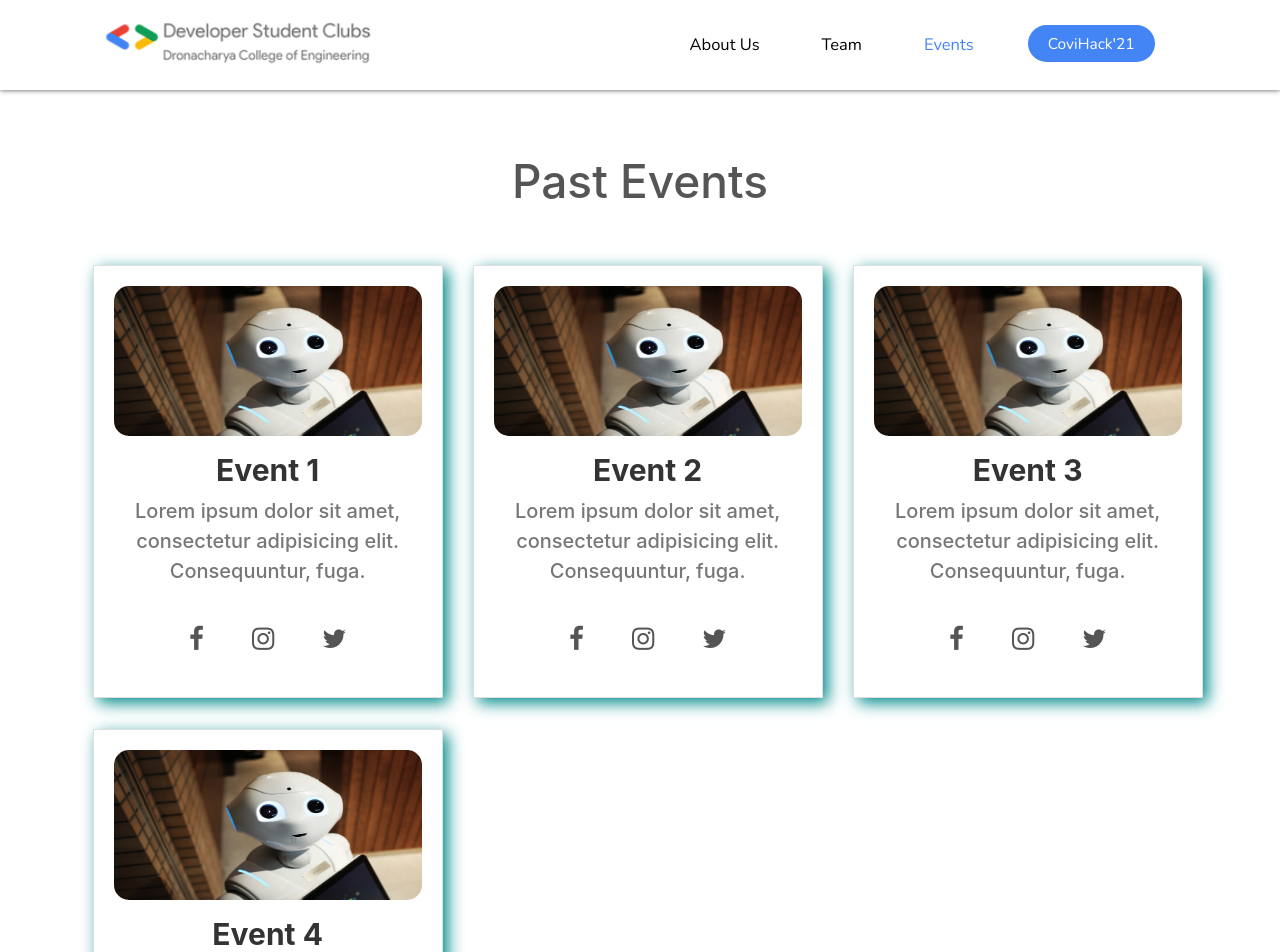
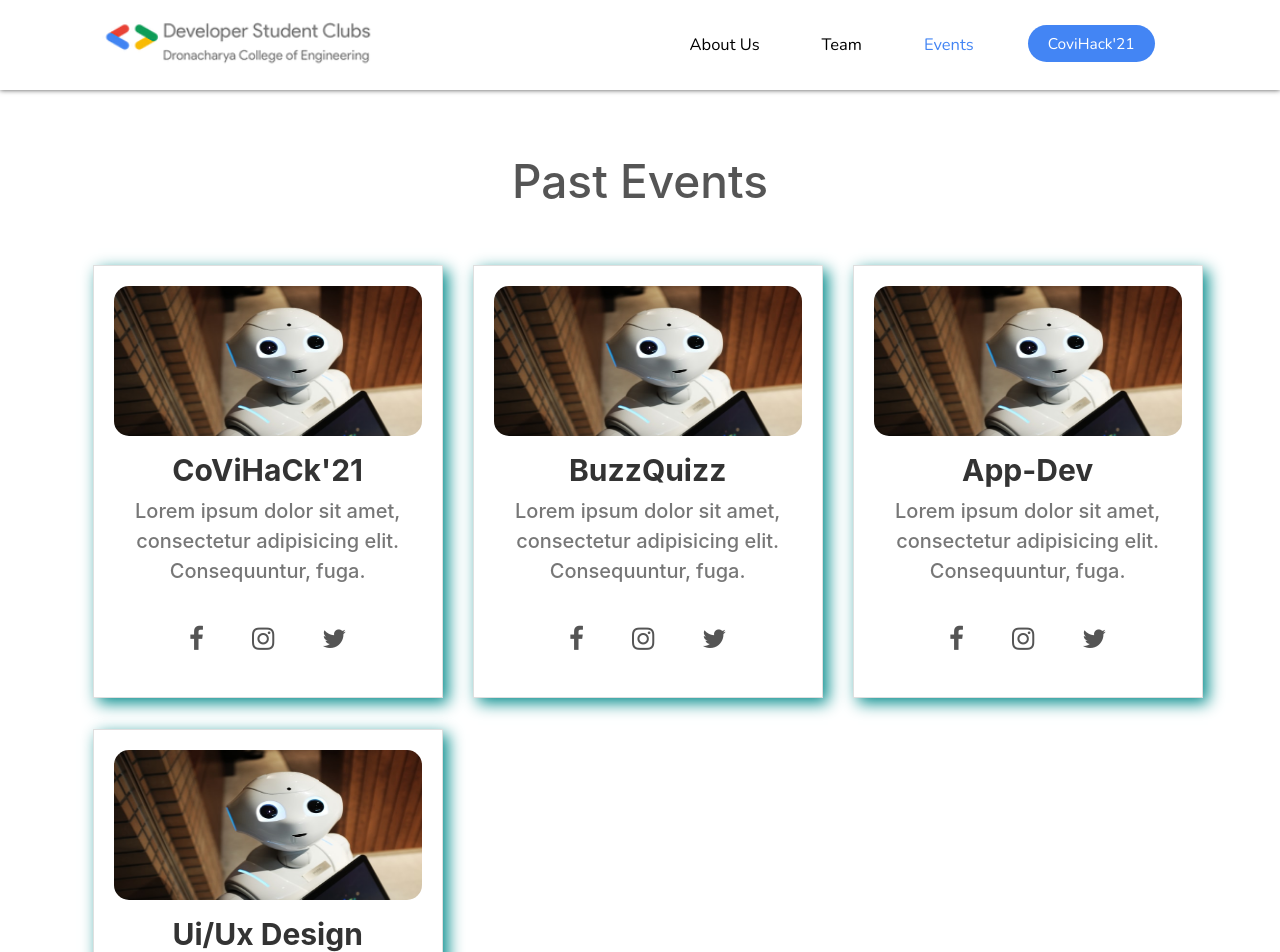
Before and after one commit to Dsc-Dce/GDSC-DCE, a React (Create React App) app: page /events in a window 1280 px wide. Shown: the top 952 px of the page. Built offline with nearby package versions, Linux system fonts and the light colour scheme.

Commit message:
event title

```diff
--- a/src/components/REvent.js
+++ b/src/components/REvent.js
@@ -11,10 +11,10 @@ const REvent = () => {
                     <h1>Past Events</h1>
                     <div className="row mt-5">
 
-                        <REventCard etitle="Event 1" edesc="Lorem ipsum dolor sit amet, consectetur adipisicing elit. Consequuntur, fuga."/>
-                        <REventCard etitle="Event 2" edesc="Lorem ipsum dolor sit amet, consectetur adipisicing elit. Consequuntur, fuga."/>
-                        <REventCard etitle="Event 3" edesc="Lorem ipsum dolor sit amet, consectetur adipisicing elit. Consequuntur, fuga."/>
-                        <REventCard etitle="Event 4" edesc="Lorem ipsum dolor sit amet, consectetur adipisicing elit. Consequuntur, fuga."/>
+                        <REventCard etitle="CoViHaCk'21" edesc="Lorem ipsum dolor sit amet, consectetur adipisicing elit. Consequuntur, fuga."/>
+                        <REventCard etitle="BuzzQuizz" edesc="Lorem ipsum dolor sit amet, consectetur adipisicing elit. Consequuntur, fuga."/>
+                        <REventCard etitle="App-Dev" edesc="Lorem ipsum dolor sit amet, consectetur adipisicing elit. Consequuntur, fuga."/>
+                        <REventCard etitle="Ui/Ux Design" edesc="Lorem ipsum dolor sit amet, consectetur adipisicing elit. Consequuntur, fuga."/>
 
                     </div>
                 </div>
--- a/src/components/assets/css/Team.css
+++ b/src/components/assets/css/Team.css
@@ -10,7 +10,7 @@ body{
 
 .profile-area{
     padding: 50px 0;
-    margin-bottom: 100px;
+    margin-bottom: 80px;
 }
 .card{
     width: 100%;
```
